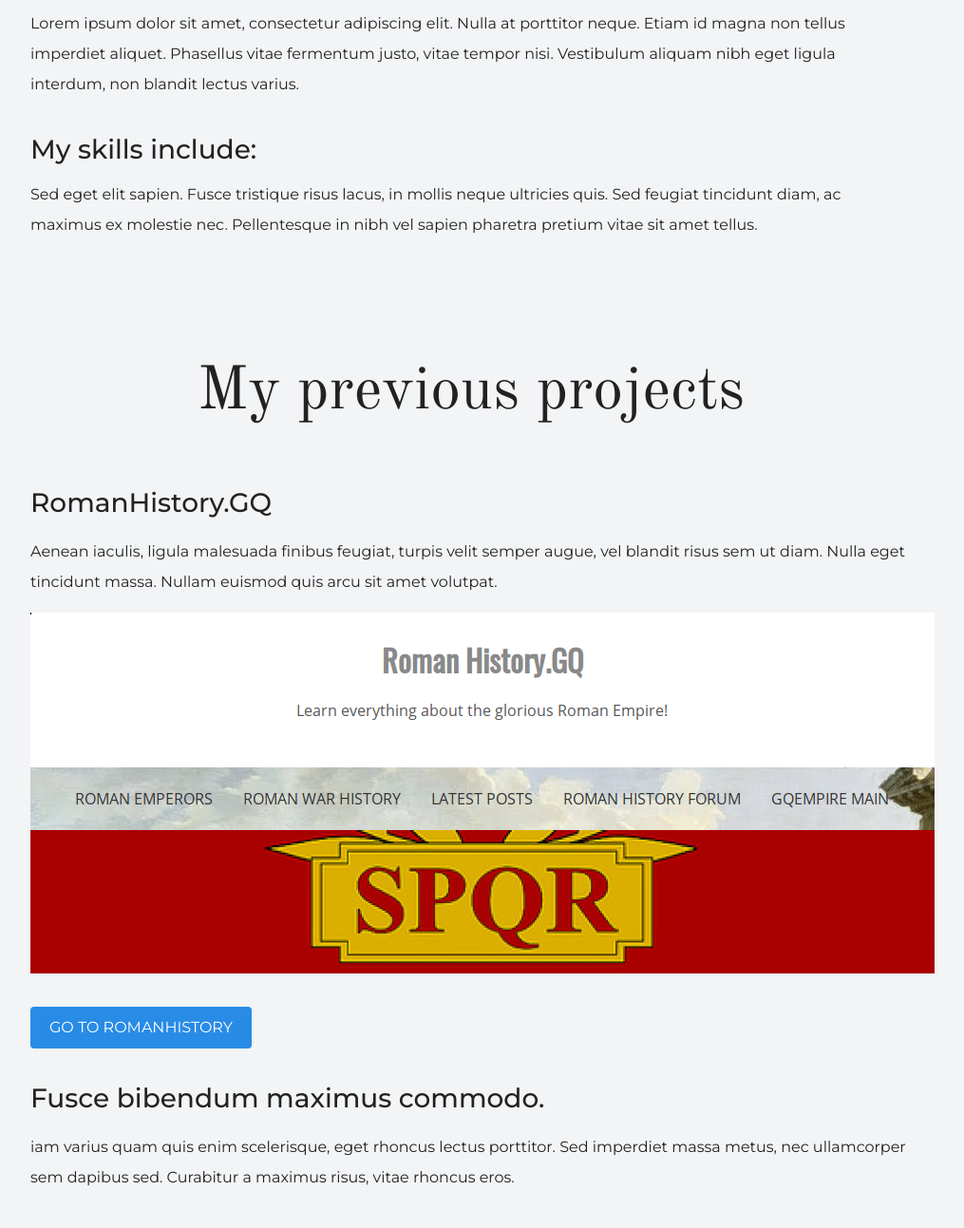
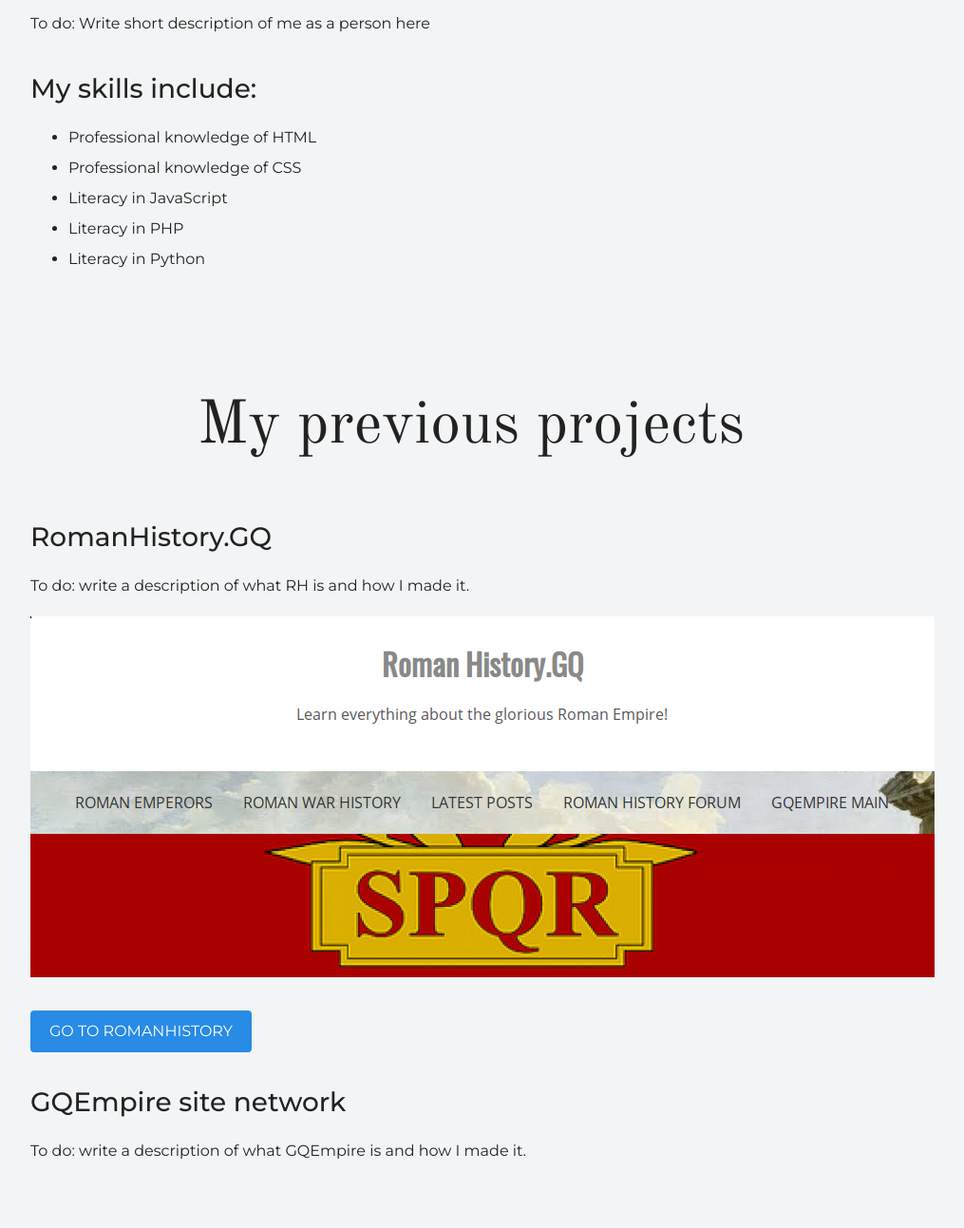
Before and after one commit to ivan-kuz/online-portfolio, a plain HTML site: page index.html in a window 1280 px wide. Shown: the part 1807-3100 px from the top of the page at 95% size, without its empty margins (144-1159 px from the left). Drawn offline with nearby package versions, Linux system fonts and the light colour scheme.

Commit message:
Updating the "skills" section

```diff
--- a/index.html
+++ b/index.html
@@ -29,10 +29,16 @@
         <img src="img/user.jpg" alt="Selfie">
       </figure>
       <h3>Some words about me</h3>
-      <p>Lorem ipsum dolor sit amet, consectetur adipiscing elit. Nulla at porttitor neque. Etiam id magna non tellus imperdiet aliquet. Phasellus vitae fermentum justo, vitae tempor nisi. Vestibulum aliquam nibh eget ligula interdum, non blandit lectus varius.</p>
+      <p>To do: Write short description of me as a person here</p>
       <h3>My skills include:</h3>
       <!--add a list of my skills here-->
-      <p>Sed eget elit sapien. Fusce tristique risus lacus, in mollis neque ultricies quis. Sed feugiat tincidunt diam, ac maximus ex molestie nec. Pellentesque in nibh vel sapien pharetra pretium vitae sit amet tellus.</p>
+      <ul>
+        <li>Professional knowledge of HTML</li>
+        <li>Professional knowledge of CSS</li>
+        <li>Literacy in JavaScript</li>
+        <li>Literacy in PHP</li>
+        <li>Literacy in Python</li>
+      </ul>
       </div>
     </section>
 
@@ -42,15 +48,15 @@
 
       <!--update description-->
       <h3>RomanHistory.GQ</h3>
-      <p>Aenean iaculis, ligula malesuada finibus feugiat, turpis velit semper augue, vel blandit risus sem ut diam. Nulla eget tincidunt massa. Nullam euismod quis arcu sit amet volutpat.</p>
+      <p>To do: write a description of what RH is and how I made it.</p>
       <figure class="project-image">
         <img src="img/romanhistory.png" alt="Project RomanHistory">
       </figure>
       <a class="button" href="http://romanhistory.gq">Go to RomanHistory</a><br><br>
 
       <!--insert GQEmpire main site here-->
-      <h3>Fusce bibendum maximus commodo.</h3>
-      <p>iam varius quam quis enim scelerisque, eget rhoncus lectus porttitor. Sed imperdiet massa metus, nec ullamcorper sem dapibus sed. Curabitur a maximus risus, vitae rhoncus eros.</p>
+      <h3>GQEmpire site network</h3>
+      <p>To do: write a description of what GQEmpire is and how I made it.</p>
       </div>
     </section>
 
```
